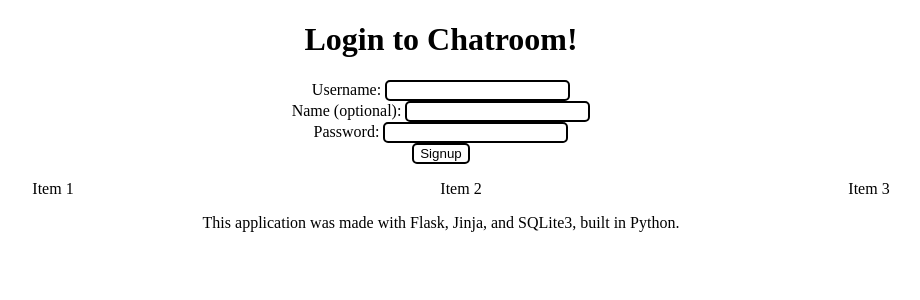
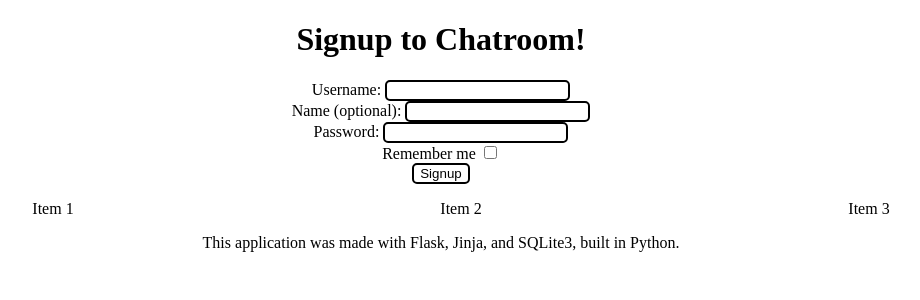
Before and after one commit to NateDhaliwal/Chatroom-Flask, a Flask app: page /signup in a window 1280 px wide. Shown: the part 58-358 px from the top of the page, without its empty margins (199-1119 px from the left). Run offline with Flask 3, Linux system fonts and the light colour scheme; some libraries are stand-ins or nearby versions.

Commit message:
Added SignupForm

```diff
--- a/forms.py
+++ b/forms.py
@@ -1,12 +1,14 @@
 from flask_wtf import FlaskForm
-from wtforms import StringField, PasswordField, SubmitField
+from wtforms import StringField, PasswordField, SubmitField, BooleanField
 from wtforms.validators import DataRequired, Length
 
 class LoginForm(FlaskForm):
     username = StringField("username", validators=[DataRequired(message="Username cannot be blank"), Length(min=1, max=15, message="Username must be be between 1 and 15 characters long")])
     password = PasswordField("password", validators=[DataRequired(message="Password cannot be blank"), Length(min=8, message="Password to short (minimum 8 characters)")])
+    remember_me = BooleanField(label="Remember Me")
 
 class SignupForm(FlaskForm):
     username = StringField("username", validators=[DataRequired(message="Username cannot be blank"), Length(min=1, max=15, message="Username must be be between 1 and 15 characters long")])
     password = PasswordField("password", validators=[DataRequired(message="Password cannot be blank"), Length(min=8, message="Password to short (minimum 8 characters)")])
     name = StringField("name", validators=[Length(max=30, message="Name cannot exceed 30 characters")])
+    remember_me = BooleanField(label="Remember Me")
--- a/views/login_signup/__init__.py
+++ b/views/login_signup/__init__.py
@@ -2,7 +2,7 @@ from flask import Blueprint, flash, redirect, render_template, request, session,
 from werkzeug.security import check_password_hash, generate_password_hash
 
 from models import User, db
-from forms import LoginForm
+from forms import LoginForm, SignupForm
 
 from flask_login import login_user, logout_user
 
@@ -23,8 +23,9 @@ def login():
     return redirect(url_for('chats_all.my_chats'))
 
   if login_form.validate_on_submit():
-    username = request.form['username']
-    password = request.form['password']
+    username = login_form.username.data
+    password = login_form.password.data
+    remember_me = login_form.remember_me.data
 
     # Check if user exists
     if not User.query.filter_by(username=username).first():
@@ -33,13 +34,11 @@ def login():
 
     # Get data
     hashed_password = User.query.filter_by(username=username).first().hashed_password
-    userdata = [username, hashed_password]
 
-    # For this userdata tuple, item 0 is the username, and item 1 is the password (hashed)
-
-    if check_password_hash(userdata[1], password):
+    if check_password_hash(hashed_password, password):
       # Password matches, login successful
-      login_user(User.query.filter_by(username=username).first())
+      user = User.query.filter_by(username=username).first()
+      login_user(user, remember=remember_me)
       flash("success|Log in successful!")
       return redirect(url_for('chats_all.my_chats'))
     else:
@@ -49,16 +48,18 @@ def login():
 
 @login_signup.route("/signup", methods=['POST', 'GET'])
 def signup():
-  if request.method == 'POST':
-    username = request.form['username']
-    name = request.form['name'] if not None else username
-    password = request.form['password']
+  signup_form = SignupForm()
+  if signup_form.validate_on_submit():
+    username = signup_form.username.data
+    name = signup_form.name.data if not None else username
+    password = signup_form.password.data
     hashed_password = generate_password_hash(password, "scrypt", 16)
+    remember_me = signup_form.remember_me.data
 
     # Check if user exists
     if User.query.filter_by(username=username).first():
       flash('danger|Account already exists.')
-      return render_template('signup/signup.html')
+      return render_template('signup/signup.html', form=signup_form)
 
     # Create instance of User class with new user's data
     new_user = User(username=username, name=name, hashed_password=hashed_password)
@@ -67,6 +68,8 @@ def signup():
     db.session.add(new_user)
     db.session.commit()
 
+    login_user(new_user, remember=remember_me)
+
     session['username'] = username
     return redirect(url_for('chats_all.my_chats'))
-  return render_template('signup/signup.html')
+  return render_template('signup/signup.html', form=signup_form)
--- a/views/login_signup/templates/signup/signup.html
+++ b/views/login_signup/templates/signup/signup.html
@@ -1,28 +1,21 @@
-{% extends "base.html" %}
+{% extends "base.html" %} {% block title %}Signup | Chatroom{% endblock %} {%
+block content %}
 
-{% block title %}Signup | Chatroom{% endblock %}
+<h1>Signup to Chatroom!</h1>
 
-{% block content %}
-
-<h1>Login to Chatroom!</h1>
-
-<form action="/signup" method="post">
-    <label for="username">
-        Username:
-        <input name="username" type="text"  maxlength="15" required />
-    </label>
-    <br />
-    <label for="name">
-        Name (optional):
-        <input name="name" type="text" maxlength="30" />
-    </label>
-    <br />
-    <label for="password">
-        Password:
-        <input name="password" type="password" maxlength="30" required />
-    </label>
-    <br />
-    <button class="btn btn-primary" type="submit">Signup</button>
+<form method="post">
+  {{ form.csrf_token }}
+  <label for="username" id="username">Username: {{ form.username }}</label>
+  <br />
+  <label for="name" id="name">Name (optional): {{ form.name }}</label>
+  <br />
+  <label for="password" id="password">Password: {{ form.password }}</label>
+  <br />
+  <label for="remember_me" id="remember_me"
+    >Remember me {{ form.remember_me }}</label
+  >
+  <br />
+  <button class="btn btn-primary" type="submit">Signup</button>
 </form>
 
 {% endblock %}
```
Also changed, not shown: views/login_signup/templates/login/login.html (+6 -2 lines).
